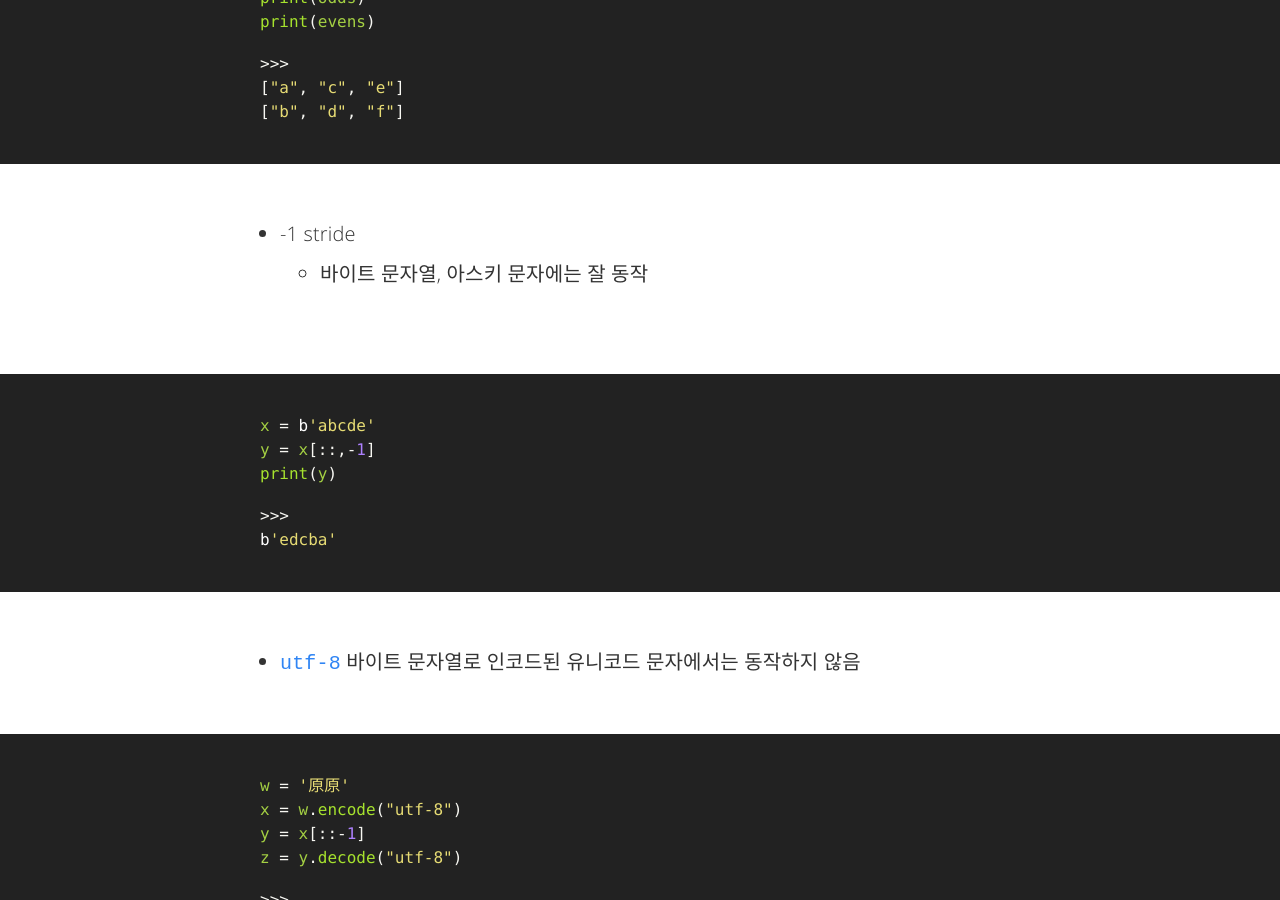
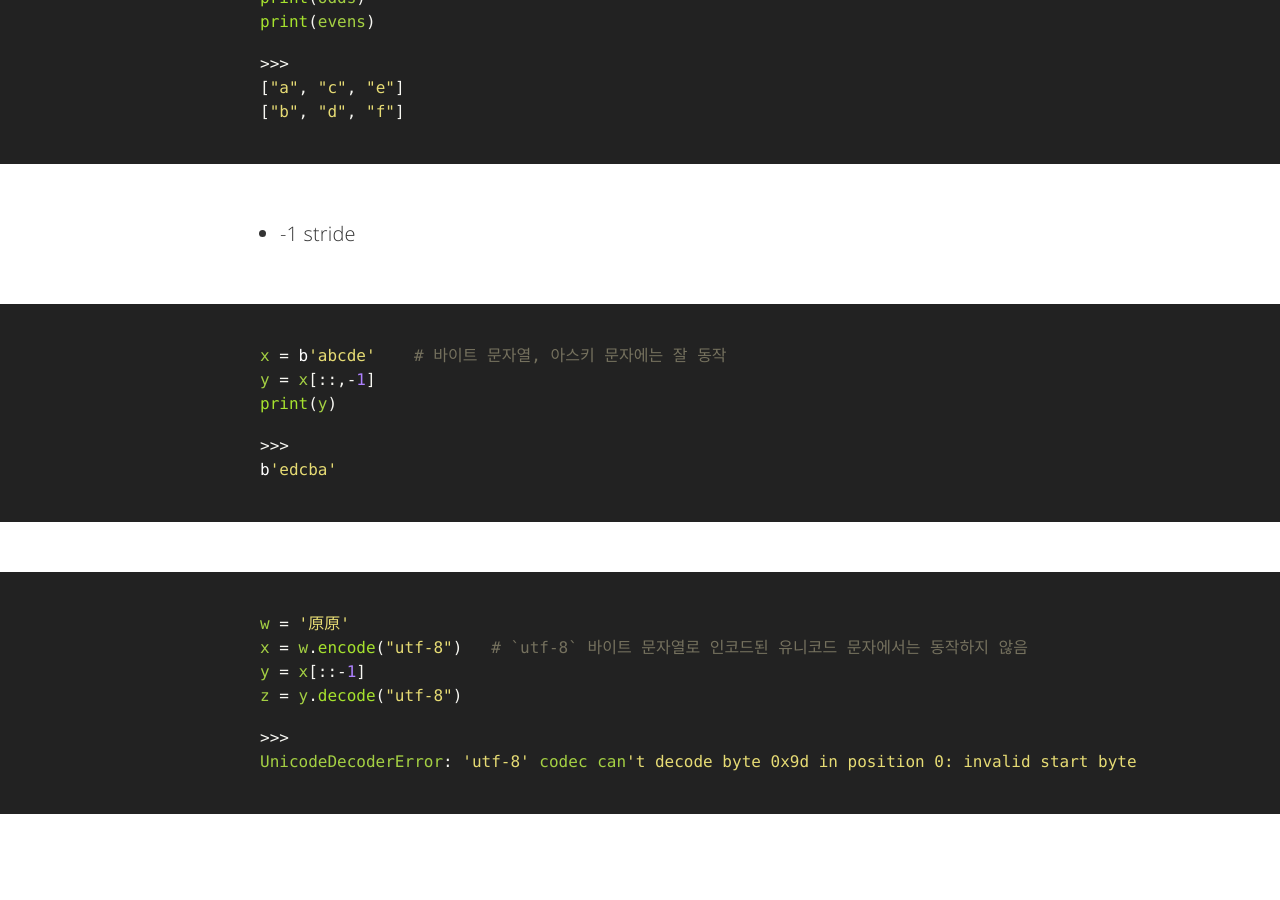
Before and after one commit to hcnoh/blog-prev, a Jekyll site: the page built from _posts/2018-09-16-effective-python-way06.md, in a window 1280 px wide and 900 px high, scrolled down 1613 px. Built offline with Jekyll 4.4.1, drawn with Linux system fonts in a browser that asks for light colours; comment, search, counter and statistics services are not loaded.

```diff
--- a/_posts/2018-09-16-effective-python-way06.md
+++ b/_posts/2018-09-16-effective-python-way06.md
@@ -30,19 +30,17 @@ print(evens)
 ["b", "d", "f"]
 {% endhighlight %}
 - -1 stride
-  - 바이트 문자열, 아스키 문자에는 잘 동작
 {% highlight python %}
-x = b'abcde'
+x = b'abcde'    # 바이트 문자열, 아스키 문자에는 잘 동작
 y = x[::,-1]
 print(y)
 
 >>>
 b'edcba'
 {% endhighlight %}
-  - `utf-8` 바이트 문자열로 인코드된 유니코드 문자에서는 동작하지 않음
 {% highlight python %}
 w = '原原'
-x = w.encode("utf-8")
+x = w.encode("utf-8")   # `utf-8` 바이트 문자열로 인코드된 유니코드 문자에서는 동작하지 않음
 y = x[::-1]
 z = y.decode("utf-8")
 
```
